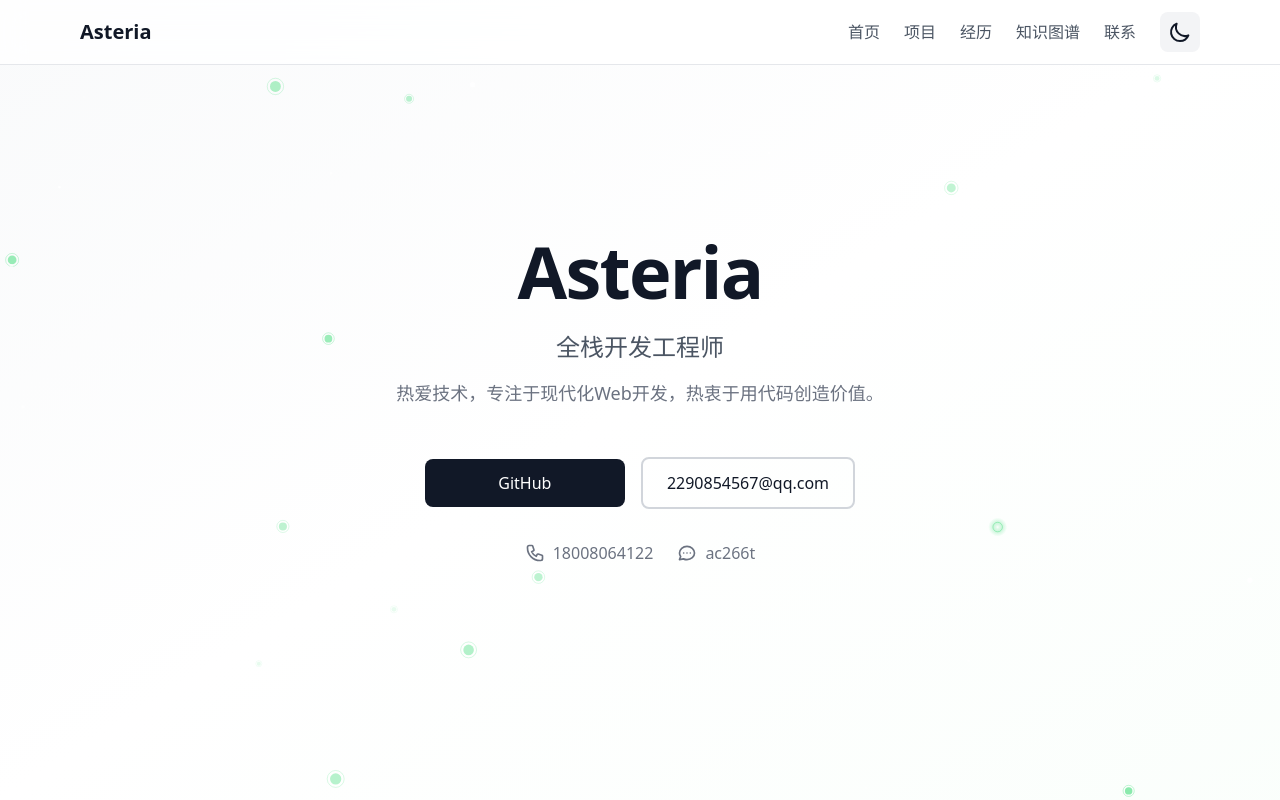
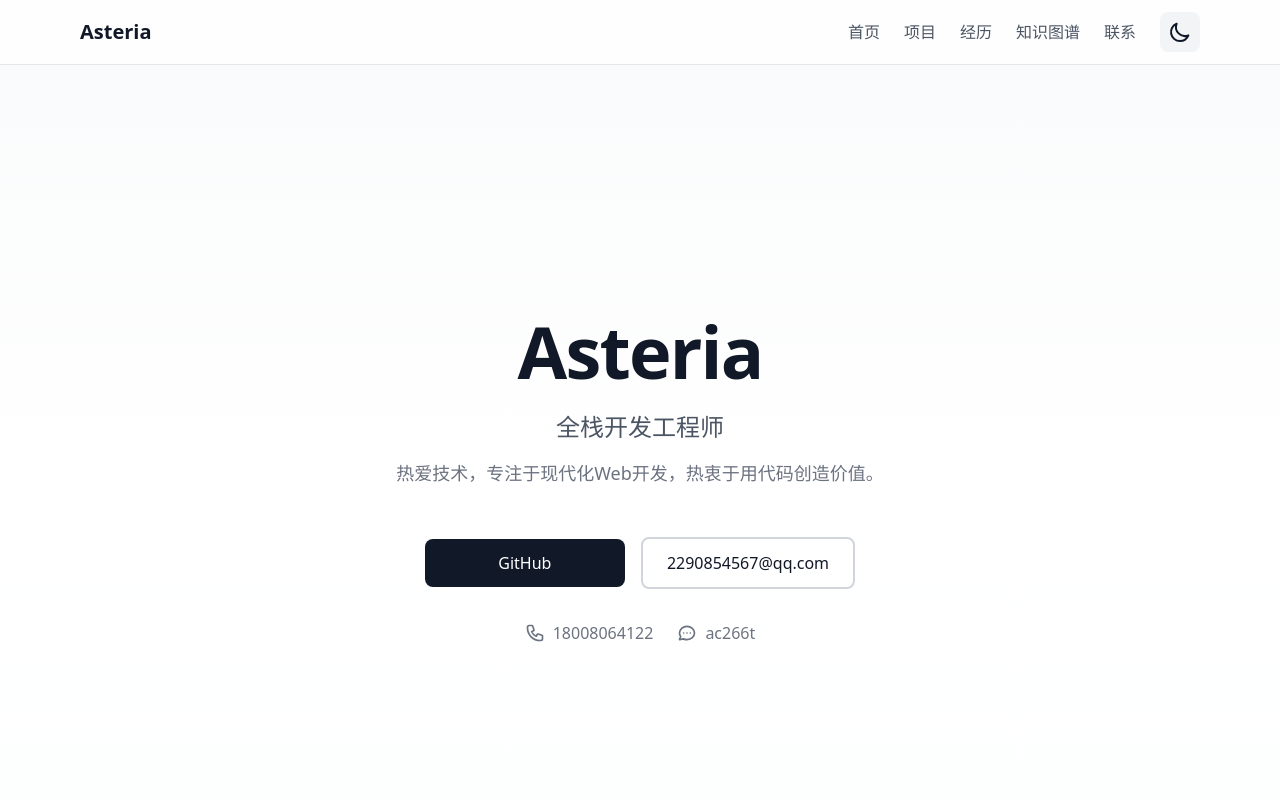
Before and after one commit to AsteriaAnna/self-introduction, a React (Vite) app: page / in a window 1280 px wide. Shown: the top 800 px of the page. Built offline with nearby package versions, Linux system fonts and the light colour scheme.

Commit message:
feat: 优化Hero区域和知识图谱展示 - 加长Hero、星空坠落动效、简化图谱预览

```diff
--- a/src/components/core/Hero/Hero.tsx
+++ b/src/components/core/Hero/Hero.tsx
@@ -1,7 +1,6 @@
 import { useEffect, useState } from 'react'
 import { SiteConfig } from '@/types'
 import config from '@/data/config.json'
-import { StarField } from './StarField'
 
 export function Hero() {
   const siteConfig = config as SiteConfig
@@ -15,12 +14,10 @@ export function Hero() {
   return (
     <section
       id="hero"
-      className="min-h-screen flex items-center justify-center px-4 py-20 relative overflow-hidden bg-gradient-to-br from-gray-50 via-white to-green-50/30 dark:from-gray-950 dark:via-gray-900 dark:to-green-900/10"
+      className="min-h-[120vh] flex items-center justify-center px-4 py-20 bg-gradient-to-b from-gray-50 via-white to-green-50/20 dark:from-gray-950 dark:via-gray-900 dark:to-green-900/5"
     >
-      <StarField />
-
       <div
-        className={`max-w-4xl mx-auto text-center transition-all duration-1000 ease-out relative z-10 ${
+        className={`max-w-4xl mx-auto text-center transition-all duration-1000 ease-out ${
           isVisible ? 'opacity-100 translate-y-0' : 'opacity-0 translate-y-12'
         }`}
       >
--- a/src/components/core/Hero/StarField.tsx
+++ b/src/components/core/Hero/StarField.tsx
@@ -1,128 +1,71 @@
-import { useEffect, useRef, useState, useMemo } from 'react'
-import { useNavigate } from 'react-router-dom'
-import { buildGraphData } from '@/utils/graphBuilder'
+import { useEffect, useRef } from 'react'
 
-interface Star {
-  id: string
-  x: number
-  y: number
-  size: number
-  opacity: number
-  delay: number
-  isPolaris: boolean
-  label?: string
-  type?: 'skill' | 'project' | 'experience'
-}
-
-interface StarFieldProps {
-  starCount?: number
-  polarisLabel?: string
-}
-
-export function StarField({ starCount = 80, polarisLabel = 'Asteria' }: StarFieldProps) {
+export function StarField() {
   const canvasRef = useRef<HTMLCanvasElement>(null)
-  const containerRef = useRef<HTMLDivElement>(null)
-  const [hoveredStar, setHoveredStar] = useState<Star | null>(null)
-  const [mousePos, setMousePos] = useState({ x: 0, y: 0 })
-  const navigate = useNavigate()
-
-  const { stars, skillStars } = useMemo(() => {
-    const graphData = buildGraphData()
-    const allStars: Star[] = []
-    const skills: Star[] = []
-
-    for (let i = 0; i < starCount; i++) {
-      const isSkill = i < 15
-      const isPolaris = i === 0
-
-      const star: Star = {
-        id: `star-${i}`,
-        x: Math.random() * 100,
-        y: Math.random() * 100,
-        size: isPolaris ? 6 : isSkill ? 4 + Math.random() * 2 : 1 + Math.random() * 2,
-        opacity: 0.3 + Math.random() * 0.7,
-        delay: Math.random() * 5,
-        isPolaris,
-        label: isSkill ? graphData.nodes.find(n => n.type === 'skill')?.label : undefined,
-        type: isSkill ? 'skill' : undefined
-      }
-
-      allStars.push(star)
-      if (isSkill && star.label) {
-        skills.push(star)
-      }
-    }
-
-    const usedLabels = new Set<string>()
-    const uniqueSkills: Star[] = []
-    for (const star of allStars) {
-      if (star.label && !usedLabels.has(star.label)) {
-        usedLabels.add(star.label)
-        uniqueSkills.push(star)
-      }
-      if (uniqueSkills.length >= 12) break
-    }
-
-    return { stars: allStars, skillStars: uniqueSkills }
-  }, [starCount])
 
   useEffect(() => {
     const canvas = canvasRef.current
-    const container = containerRef.current
-    if (!canvas || !container) return
+    if (!canvas) return
 
     const ctx = canvas.getContext('2d')
     if (!ctx) return
 
     let animationId: number
-    let time = 0
+    let particles: Array<{ x: number; y: number; speed: number; size: number; opacity: number }> = []
 
     const resize = () => {
-      const rect = container.getBoundingClientRect()
-      canvas.width = rect.width
-      canvas.height = rect.height
+      const rect = canvas.parentElement?.getBoundingClientRect()
+      if (rect) {
+        canvas.width = rect.width
+        canvas.height = rect.height
+      }
     }
 
     resize()
     window.addEventListener('resize', resize)
 
+    const createParticles = () => {
+      particles = []
+      const count = Math.floor((canvas.width * canvas.height) / 15000)
+      for (let i = 0; i < count; i++) {
+        particles.push({
+          x: Math.random() * canvas.width,
+          y: Math.random() * canvas.height,
+          speed: 2 + Math.random() * 4,
+          size: 1 + Math.random() * 2,
+          opacity: 0.3 + Math.random() * 0.7
+        })
+      }
+    }
+
+    createParticles()
+
     const animate = () => {
-      time += 0.02
       ctx.clearRect(0, 0, canvas.width, canvas.height)
 
-      stars.forEach((star) => {
-        const x = (star.x / 100) * canvas.width
-        const y = (star.y / 100) * canvas.height
-        const twinkle = Math.sin(time + star.delay) * 0.3 + 0.7
-        const size = star.size * twinkle
+      particles.forEach((particle) => {
+        particle.y += particle.speed
+
+        if (particle.y > canvas.height) {
+          particle.y = 0
+          particle.x = Math.random() * canvas.width
+        }
 
         ctx.beginPath()
-        ctx.arc(x, y, size, 0, Math.PI * 2)
-
-        if (star.isPolaris) {
-          const gradient = ctx.createRadialGradient(x, y, 0, x, y, size * 3)
-          gradient.addColorStop(0, `rgba(255, 255, 255, ${twinkle})`)
-          gradient.addColorStop(0.5, `rgba(74, 222, 128, ${twinkle * 0.5})`)
-          gradient.addColorStop(1, 'rgba(74, 222, 128, 0)')
-          ctx.fillStyle = gradient
-          ctx.arc(x, y, size * 3, 0, Math.PI * 2)
-        } else if (star.type === 'skill') {
-          ctx.fillStyle = `rgba(74, 222, 128, ${star.opacity * twinkle})`
-        } else {
-          ctx.fillStyle = `rgba(255, 255, 255, ${star.opacity * twinkle})`
-        }
-
+        ctx.arc(particle.x, particle.y, particle.size, 0, Math.PI * 2)
+        ctx.fillStyle = `rgba(74, 222, 128, ${particle.opacity})`
         ctx.fill()
 
-        if (star.isPolaris || star.type === 'skill') {
-          ctx.beginPath()
-          ctx.arc(x, y, size * 1.5, 0, Math.PI * 2)
-          ctx.strokeStyle = star.isPolaris
-            ? `rgba(74, 222, 128, ${twinkle * 0.8})`
-            : `rgba(74, 222, 128, ${star.opacity * twinkle * 0.5})`
-          ctx.lineWidth = 1
-          ctx.stroke()
-        }
+        const gradient = ctx.createRadialGradient(
+          particle.x, particle.y, 0,
+          particle.x, particle.y, particle.size * 2
+        )
+        gradient.addColorStop(0, `rgba(74, 222, 128, ${particle.opacity * 0.5})`)
+        gradient.addColorStop(1, 'rgba(74, 222, 128, 0)')
+        ctx.fillStyle = gradient
+        ctx.beginPath()
+        ctx.arc(particle.x, particle.y, particle.size * 2, 0, Math.PI * 2)
+        ctx.fill()
       })
 
       animationId = requestAnimationFrame(animate)
@@ -134,65 +77,12 @@ export function StarField({ starCount = 80, polarisLabel = 'Asteria' }: StarFiel
       window.removeEventListener('resize', resize)
       cancelAnimationFrame(animationId)
     }
-  }, [stars])
-
-  const handleMouseMove = (e: React.MouseEvent) => {
-    const rect = containerRef.current?.getBoundingClientRect()
-    if (rect) {
-      setMousePos({
-        x: e.clientX - rect.left,
-        y: e.clientY - rect.top
-      })
-
-      const x = (e.clientX - rect.left) / rect.width * 100
-      const y = (e.clientY - rect.top) / rect.height * 100
-
-      const hovered = skillStars.find(star => {
-        const dx = star.x - x
-        const dy = star.y - y
-        return Math.sqrt(dx * dx + dy * dy) < 3
-      })
-
-      setHoveredStar(hovered || null)
-    }
-  }
-
-  const handleClick = () => {
-    if (hoveredStar?.label) {
-      navigate(`/graph?highlight=${encodeURIComponent(hoveredStar.label)}`)
-    }
-  }
+  }, [])
 
   return (
-    <div
-      ref={containerRef}
-      className="absolute inset-0 overflow-hidden cursor-pointer"
-      onMouseMove={handleMouseMove}
-      onClick={handleClick}
-    >
-      <canvas ref={canvasRef} className="absolute inset-0" />
-
-      {skillStars.map((star) => (
-        <div
-          key={star.id}
-          className="absolute pointer-events-none transition-opacity duration-300"
-          style={{
-            left: `${star.x}%`,
-            top: `${star.y}%`,
-            opacity: hoveredStar?.id === star.id ? 1 : 0
-          }}
-        >
-          <div className="transform -translate-x-1/2 -translate-y-1/2 px-3 py-1.5 bg-gray-900/90 dark:bg-gray-800/90 text-white text-xs rounded-full border border-green-500/50 whitespace-nowrap shadow-lg">
-            {star.label}
-          </div>
-        </div>
-      ))}
-
-      {hoveredStar && (
-        <div className="absolute bottom-4 right-4 text-xs text-green-400/70">
-          点击查看相关项目 →
-        </div>
-      )}
-    </div>
+    <canvas
+      ref={canvasRef}
+      className="absolute inset-0 pointer-events-none"
+    />
   )
 }
--- a/src/pages/Home.tsx
+++ b/src/pages/Home.tsx
@@ -1,10 +1,12 @@
 import { useEffect, useState } from 'react'
+import { Link } from 'react-router-dom'
 import { Navbar } from '@components/common/Layout'
 import { Hero } from '@components/core/Hero'
 import { ProjectList } from '@components/core/ProjectList'
 import { ExperienceTimeline } from '@components/core/Experience'
 import { KeywordsCloud } from '@components/extensions/Keywords'
 import { JDMatcher } from '@components/extensions/JDMatcher'
+import { StarField } from '@components/core/Hero/StarField'
 
 function Section({ id, title, children, isLight = true }: {
   id: string
@@ -46,6 +48,170 @@ function Section({ id, title, children, isLight = true }: {
       <div className="max-w-6xl mx-auto">
         <h2 className="text-3xl font-bold mb-12 text-center">{title}</h2>
         {children}
+      </div>
+    </section>
+  )
+}
+
+interface GraphPreviewNode {
+  id: string
+  label: string
+  type: 'skill' | 'project' | 'experience'
+  x: number
+  y: number
+  connections: string[]
+}
+
+function GraphPreview() {
+  const [isVisible, setIsVisible] = useState(false)
+
+  useEffect(() => {
+    const observer = new IntersectionObserver(
+      ([entry]) => {
+        if (entry.isIntersecting) {
+          setIsVisible(true)
+        }
+      },
+      { threshold: 0.1 }
+    )
+
+    const element = document.getElementById('graph-preview')
+    if (element) {
+      observer.observe(element)
+    }
+
+    return () => {
+      if (element) {
+        observer.unobserve(element)
+      }
+    }
+  }, [])
+
+  const nodes: GraphPreviewNode[] = [
+    { id: 'react', label: 'React', type: 'skill', x: 50, y: 25, connections: ['project1', 'project2', 'exp1'] },
+    { id: 'typescript', label: 'TypeScript', type: 'skill', x: 25, y: 50, connections: ['project1', 'project3'] },
+    { id: 'nodejs', label: 'Node.js', type: 'skill', x: 75, y: 50, connections: ['project2', 'exp2'] },
+    { id: 'project1', label: '个人展示', type: 'project', x: 50, y: 75, connections: ['react', 'typescript'] },
+    { id: 'project2', label: '二手交易', type: 'project', x: 25, y: 75, connections: ['react', 'nodejs'] },
+    { id: 'exp1', label: '技术主管', type: 'experience', x: 75, y: 75, connections: ['react'] },
+  ]
+
+  const getNodeColor = (type: string) => {
+    switch (type) {
+      case 'skill': return 'bg-blue-500 hover:bg-blue-600'
+      case 'project': return 'bg-green-500 hover:bg-green-600'
+      case 'experience': return 'bg-orange-500 hover:bg-orange-600'
+      default: return 'bg-gray-500'
+    }
+  }
+
+  const getNodeBorderColor = (type: string) => {
+    switch (type) {
+      case 'skill': return 'border-blue-400'
+      case 'project': return 'border-green-400'
+      case 'experience': return 'border-orange-400'
+      default: return 'border-gray-400'
+    }
+  }
+
+  return (
+    <section
+      id="graph-preview"
+      className={`relative min-h-screen py-20 px-4 bg-gradient-to-b from-gray-50 dark:from-gray-900 to-gray-100 dark:to-gray-950 transition-all duration-1000 ${
+        isVisible ? 'opacity-100 translate-y-0' : 'opacity-0 translate-y-10'
+      }`}
+    >
+      <StarField />
+
+      <div className="relative z-10 max-w-6xl mx-auto">
+        <h2 className="text-3xl font-bold mb-12 text-center text-gray-900 dark:text-white">知识图谱预览</h2>
+
+        <div className="relative h-[400px] bg-white dark:bg-gray-900 rounded-2xl shadow-xl border border-gray-200 dark:border-gray-800 overflow-hidden">
+          <svg className="absolute inset-0 w-full h-full">
+            <defs>
+              <marker
+                id="arrowhead"
+                markerWidth="10"
+                markerHeight="7"
+                refX="9"
+                refY="3.5"
+                orient="auto"
+              >
+                <polygon points="0 0, 10 3.5, 0 7" fill="rgba(74, 222, 128, 0.5)" />
+              </marker>
+            </defs>
+
+            {nodes.flatMap(node =>
+              node.connections.map(targetId => {
+                const target = nodes.find(n => n.id === targetId)
+                if (!target) return null
+                return (
+                  <line
+                    key={`${node.id}-${targetId}`}
+                    x1={`${node.x}%`}
+                    y1={`${node.y}%`}
+                    x2={`${target.x}%`}
+                    y2={`${target.y}%`}
+                    stroke="rgba(74, 222, 128, 0.3)"
+                    strokeWidth="2"
+                    markerEnd="url(#arrowhead)"
+                    className="transition-all duration-500"
+                  />
+                )
+              })
+            )}
+          </svg>
+
+          {nodes.map((node, index) => (
+            <div
+              key={node.id}
+              className={`absolute transform -translate-x-1/2 -translate-y-1/2 cursor-pointer transition-all duration-500 hover:scale-110 hover:shadow-lg ${
+                isVisible ? 'opacity-100 scale-100' : 'opacity-0 scale-50'
+              }`}
+              style={{
+                left: `${node.x}%`,
+                top: `${node.y}%`,
+                transitionDelay: `${index * 100}ms`
+              }}
+            >
+              <div className={`w-12 h-12 rounded-full flex items-center justify-center text-white font-medium text-xs ${getNodeColor(node.type)} border-2 ${getNodeBorderColor(node.type)} shadow-lg`}>
+                {node.label.charAt(0)}
+              </div>
+              <div className="absolute top-full left-1/2 transform -translate-x-1/2 mt-2 whitespace-nowrap">
+                <span className="text-xs text-gray-600 dark:text-gray-400 bg-white dark:bg-gray-900 px-2 py-1 rounded">
+                  {node.label}
+                </span>
+              </div>
+            </div>
+          ))}
+        </div>
+
+        <div className="mt-8 text-center">
+          <Link
+            to="/graph"
+            className="inline-flex items-center gap-2 px-8 py-4 bg-gray-900 dark:bg-green-600 text-white rounded-lg hover:bg-gray-800 dark:hover:bg-green-700 transition-all duration-300 font-medium shadow-lg hover:shadow-xl"
+          >
+            <svg className="w-5 h-5" fill="none" stroke="currentColor" viewBox="0 0 24 24">
+              <path strokeLinecap="round" strokeLinejoin="round" strokeWidth={2} d="M13 7l5 5m0 0l-5 5m5-5H6" />
+            </svg>
+            查看完整知识图谱
+          </Link>
+        </div>
+
+        <div className="mt-6 flex justify-center gap-6 text-sm text-gray-500 dark:text-gray-400">
+          <div className="flex items-center gap-2">
+            <div className="w-3 h-3 rounded-full bg-blue-500"></div>
+            <span>技能</span>
+          </div>
+          <div className="flex items-center gap-2">
+            <div className="w-3 h-3 rounded-full bg-green-500"></div>
+            <span>项目</span>
+          </div>
+          <div className="flex items-center gap-2">
+            <div className="w-3 h-3 rounded-full bg-orange-500"></div>
+            <span>经历</span>
+          </div>
+        </div>
       </div>
     </section>
   )
@@ -115,6 +281,8 @@ export default function Home() {
             联系方式已在首页展示
           </p>
         </Section>
+
+        <GraphPreview />
       </main>
     </div>
   )
```
Also changed, not shown: 1 other file (tests, documents, lock files or other folders).
